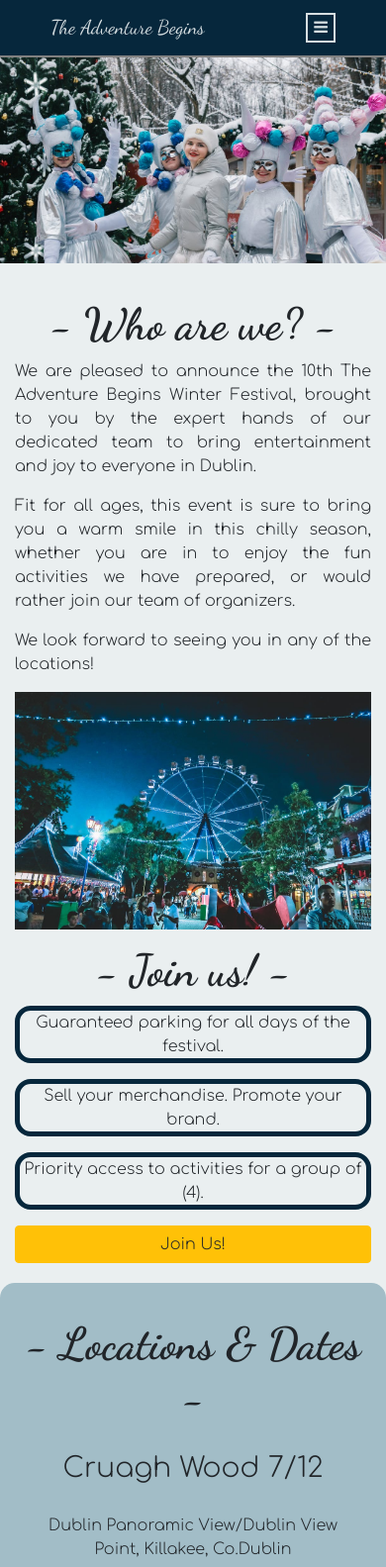
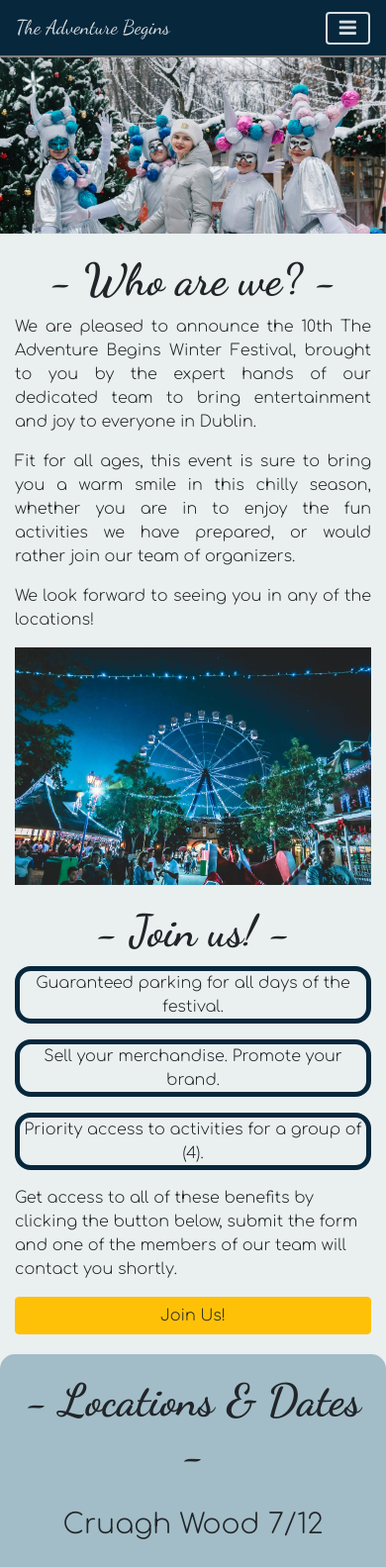
Before and after one commit to JuanBrachoDev/Milestone-One, a plain HTML site: page index.html in a window 390 px wide. Shown: the top 1583 px of the page at 99% size. Drawn offline with nearby package versions, Linux system fonts and the light colour scheme.

Commit message:
Fixed the burger menu button so it stays in place after being triggered, fixed the overflow, added a new option to the menus for the join us section, added anchors so they function correctly with a fixed header.

```diff
--- a/assets/css/style.css
+++ b/assets/css/style.css
@@ -18,12 +18,7 @@ section{
 }
 
 .container-fluid{
-    padding: 0;
-    margin: 20px 0;
-}
-
-h2{
-    margin-top:15px;
+    margin: 20px 0px;
 }
 
 /*--------------------------------Colors */
@@ -49,6 +44,12 @@ header{
 }
 
 /*--------------------------------Titles */
+
+/* This allows the anchors to show the content that would be below the fixed header */
+section h2{
+    padding-top: 56px;
+    margin-top: -56px;
+}
 
 h2{
     font-family: 'Dancing Script', cursive;
@@ -106,27 +107,19 @@ header h1{
     color: #d6dee1;
 }
 
-nav{
-    margin: 0 20px;
-    padding: 0px;
+nav li{
+    list-style-type: none;
 }
 
-nav li{
-    list-style-type: none;
+.navbar-toggler{
+    background-color: transparent;
+    border:2px solid #d6dee1;
+    color: #d6dee1;
 }
 
 #button-menu a{
     background-color: transparent;
     border:2px solid #d6dee1;
-    color: #d6dee1;
-}
-
-.btn-group button{
-    background-color: transparent;
-    border:2px solid #d6dee1;
-}
-
-#burger-menu i{
     color: #d6dee1;
 }
 
@@ -136,20 +129,12 @@ nav li{
 }
 
 /* Will help alongside media queries to show the burger button on small devices, and the button menu on larger ones */
-#burger-menu{
+#burger-menu-button{
     display:none;
-    text-align: right;
-    padding: 0px;
-
 }
 
-#burger-menu button:focus{
+nav button:focus{
     outline: none;
-
-}
-
-.navbar-toggler{
-    line-height: 0;
 }
 
 /*--------------------------------Scrolling Image */
@@ -160,7 +145,6 @@ nav li{
 
 /* This section allows the images to cycle automatically */
 .slideshow {
-    width:100%;
     height:0px;
     padding-bottom: 50%;
     overflow:hidden;
@@ -297,7 +281,7 @@ footer p{
         display:none;
     }
 
-    #burger-menu{
+    #burger-menu-button{
         display:block;
     }
 
--- a/index.html
+++ b/index.html
@@ -15,62 +15,57 @@
     <!-- Header -->
     <header class="fixed-top">
         <nav class="navbar align-items-center">
-            <div class="container">
             <!-- Brand Logo & Name -->
             <a class="d-flex" href="#">
                 <h1 class="navbar-brand">The Adventure Begins</h1>
             </a>
-                <!-- Nav Buttons -->
-                <div>
             <!-- Button Menu -->
             <div id="button-menu" class="btn-group" role="group" aria-label="Basic example">
-                        <a href="#home" class="btn btn-secondary">Home</a>
-                        <a href="#locations-dates" class="btn btn-secondary">Locations & Dates</a>
-                        <a href="#activities" class="btn btn-secondary">Activities</a>
+                <a href="#home-anchor" class="btn btn-secondary">Home</a>
+                <a href="#activities-anchor" class="btn btn-secondary">Join Us</a>
+                <a href="#locations-dates-anchor" class="btn btn-secondary">Locations & Dates</a>
+                <a href="#activities-anchor" class="btn btn-secondary">Activities</a>
                 <a href="#footer" class="btn btn-secondary">Contact Us</a>
             </div>
             <!-- Burger Menu -->
-                    <div id="burger-menu" class="btn-group" role="group">
-                        <button type="button" class="navbar-toggler-right collapsed" data-toggle="collapse" data-target="#drop-menu" aria-haspopup="true" aria-expanded="false">
+            <button id="burger-menu-button" type="button" class="navbar-toggler" data-toggle="collapse" data-target="#drop-menu" aria-haspopup="true" aria-expanded="false">
                 <i class="fa fa-bars" aria-hidden="true"></i>
             </button>
-                        <div id="drop-menu" role="menu" class="collapse navbar-collapse" aria-labelledby="drop-menu">
+            <div id="drop-menu" role="menu" class="collapse" aria-labelledby="drop-menu">
                 <ul class="row">
                     <li data-toggle="collapse" data-target="#drop-menu" class="nav-item col-12">
-                                    <a class="dropdown-item" href="#home">Home</a>
+                        <a class="dropdown-item" href="#home-anchor">Home</a>
                     </li>
                     <li data-toggle="collapse" data-target="#drop-menu" class="nav-item col-12">
-                                    <a class="dropdown-item" href="#locations-dates">Locations & Dates</a>
+                        <a class="dropdown-item" href="#join-us-anchor">Join Us</a>
                     </li>
                     <li data-toggle="collapse" data-target="#drop-menu" class="nav-item col-12">
-                                    <a class="dropdown-item" href="#activities">Activities</a>
+                        <a class="dropdown-item" href="#locations-dates-anchor">Locations & Dates</a>
+                    </li>
+                    <li data-toggle="collapse" data-target="#drop-menu" class="nav-item col-12">
+                        <a class="dropdown-item" href="#activities-anchor">Activities</a>
                     </li>
                     <li data-toggle="collapse" data-target="#drop-menu" class="nav-item col-12">
                         <a class="dropdown-item" href="#footer">Contact Us</a>
                     </li>
                 </ul>
             </div>
-                    </div>
-                </div>
-            </div>
         </nav>
     </header>
     <!-- Scrolling Image -->
     <section id="scrolling-images" class="container-fluid">
-        <div class="row">
-            <div class="col-12 slideshow">
+        <div class="row slideshow">
             <img src="assets/images/mug.jpeg" alt="mug filled with snow">
             <img src="assets/images/winter-fun.jpeg" alt="family sitting on snow">
             <img src="assets/images/parade.jpeg" alt="street parade">
             <img src="assets/images/costumes.jpeg" alt="girls in costumes">
-            </div>
         </div>
     </section>
     <!-- Home Section -->
     <section id="home" class="container">
         <!-- Introduction -->
         <div class="row">
-            <h2 class="col">- Who are we? -</h2>
+            <h2 id="home-anchor" class="col">- Who are we? -</h2>
         </div>
         <div class="row">
             <p class="col-12">We are pleased to announce the 10th The Adventure Begins Winter Festival, brought to you by the expert hands of our dedicated team to bring entertainment and joy to everyone in Dublin.</p>
@@ -82,9 +77,11 @@
                 <img src="assets/images/festival.jpeg" alt="festival at night">
             </div>
         </div>
-        <!-- Join Us Banner -->
+    </section>
+    <!-- Join Us Section -->
+    <section class="container">
         <div class="row">
-            <h2 class="col">- Join us! -</h2>
+            <h2 id="join-us-anchor" class="col">- Join us! -</h2>
         </div>
         <div id="benefits" class="row justify-content-center">
             <div class="col-12 col-lg-4">
@@ -98,6 +95,9 @@
             </div>
         </div>
         <div class="row">
+            <p class="col-12">Get access to all of these benefits by clicking the button below, submit the form and one of the members of our team will contact you shortly.</p>
+        </div>
+        <div class="row">
             <div class="col-12" id="join-us">
                 <button class="btn btn-warning" data-toggle="modal" data-target="#member-modal">
                     Join Us!
@@ -108,7 +108,7 @@
     <!-- Locations & Dates Section -->
     <section id="locations-dates" class="container">
         <div class="row">
-            <h2 class="col">- Locations & Dates -</h2>
+            <h2 id="locations-dates-anchor" class="col">- Locations & Dates -</h2>
         </div>
         <div class="row">
             <!-- 1st Location -->
@@ -140,7 +140,7 @@
     <!-- Activities Section -->
     <section id="activities" class="container">
         <div class="row">
-            <h2 class="col">- Activities -</h2>
+            <h2 id="activities-anchor" class="col">- Activities -</h2>
         </div>
         <!-- Aurora Borealis Activity -->
         <div class="single-activity">
```
Lines whose indentation alone changed are shown as unchanged.
